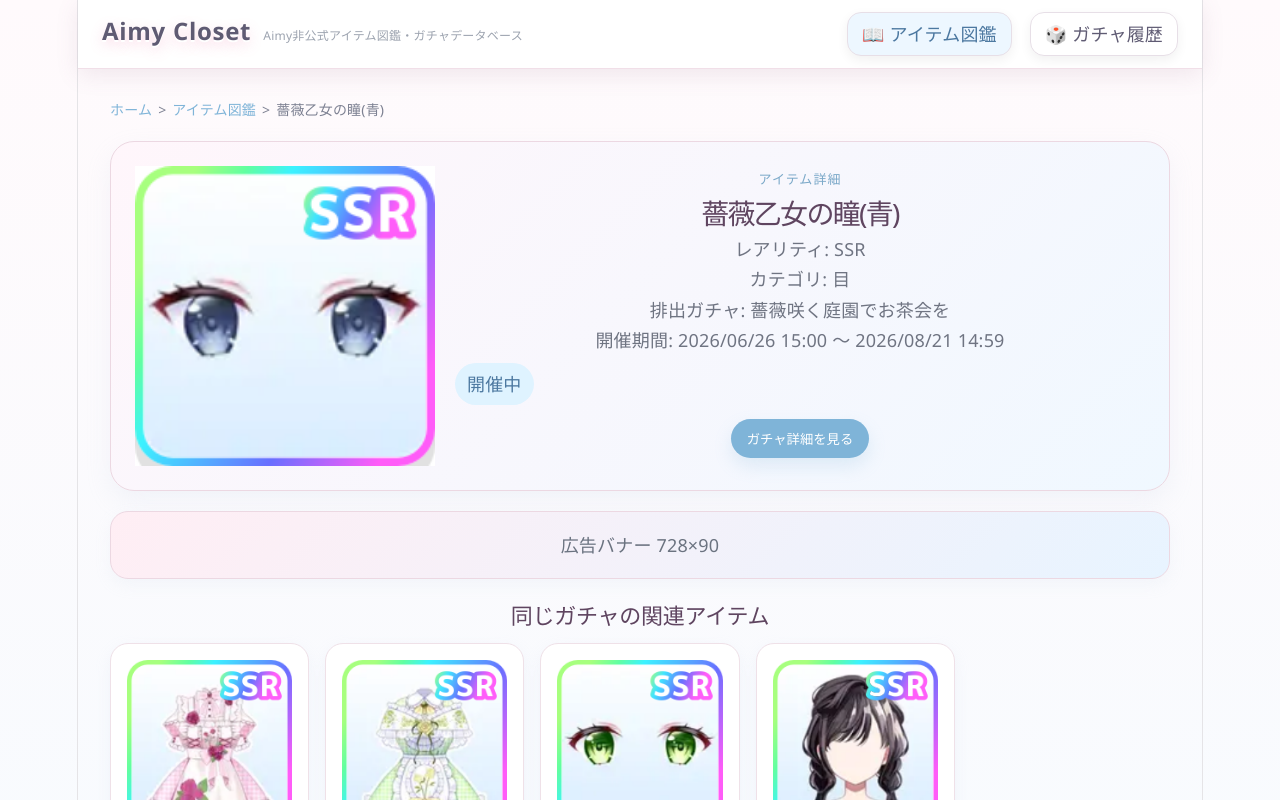
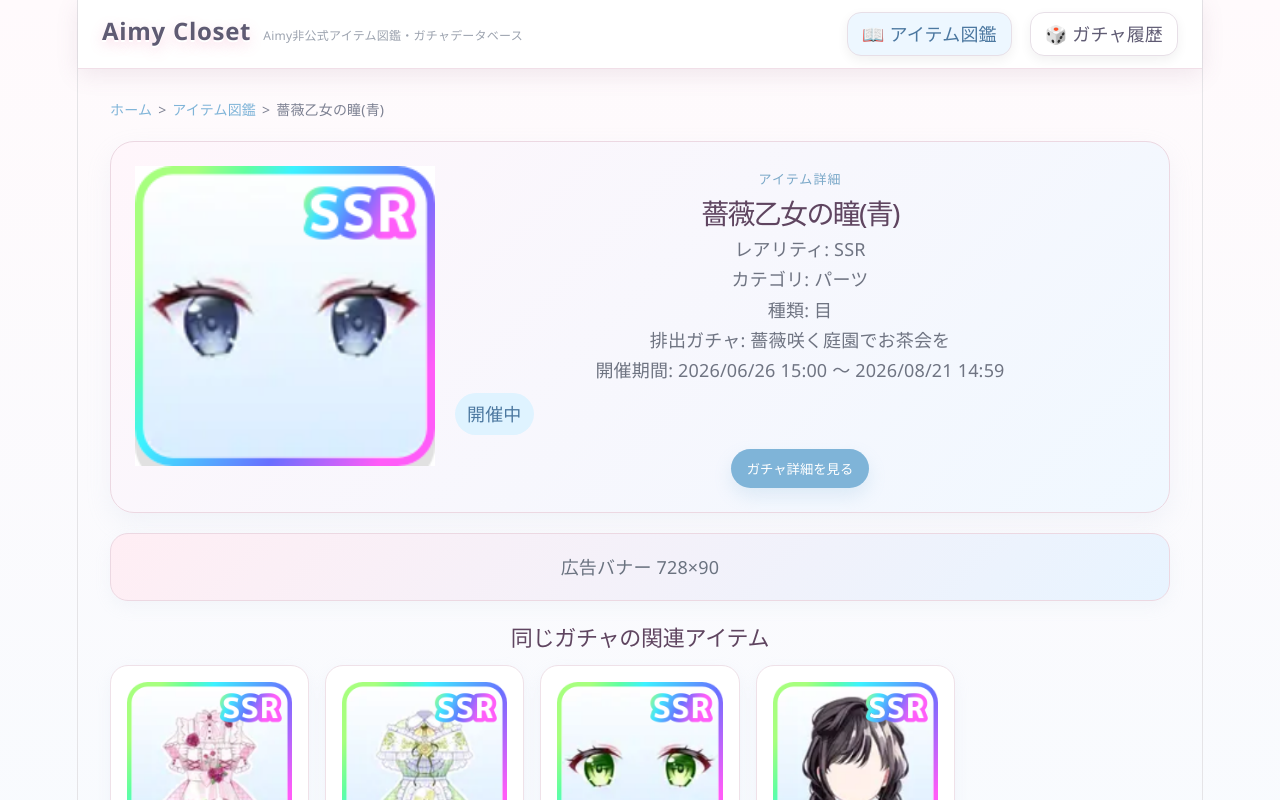
Before and after one commit to fuminori8-prog/aimy-closet, a React (Vite) app: page /item/bara-ochakai-bara-otome-hitomi-blue in a window 1280 px wide. Shown: the top 800 px of the page. Built offline with nearby package versions, Linux system fonts and the light colour scheme.

Commit message:
Fix item detail category display

```diff
--- a/src/pages/ItemDetail.jsx
+++ b/src/pages/ItemDetail.jsx
@@ -6,6 +6,10 @@ import Footer from '../components/Footer'
 import AdBanner from '../components/AdBanner'
 import GachaItemCard from '../components/GachaItemCard'
 import { gachas } from '../data/gachas'
+import {
+  getMainCategory,
+  getSubCategory,
+} from '../utils/itemCategory'
 
 function ItemDetail() {
   const { itemId } = useParams()
@@ -108,7 +112,15 @@ function ItemDetail() {
               <p className="gacha-label">アイテム詳細</p>
               <h1>{item.name}</h1>
               <p className="gacha-meta">レアリティ: {item.rarity}</p>
-              <p className="gacha-meta">カテゴリ: {item.category}</p>
+              <p className="gacha-meta">
+                  カテゴリ: {getMainCategory(item.category)}
+              </p>
+
+              {getSubCategory(item.category) ? (
+              <p className="gacha-meta">
+                 種類: {getSubCategory(item.category)}
+              </p>
+              ) : null}
               <p className="gacha-meta">排出ガチャ: {gacha.title}</p>
               <p className="gacha-meta">開催期間: {gacha.startDate} ～ {gacha.endDate}</p>
               <div className="status-group">
```
